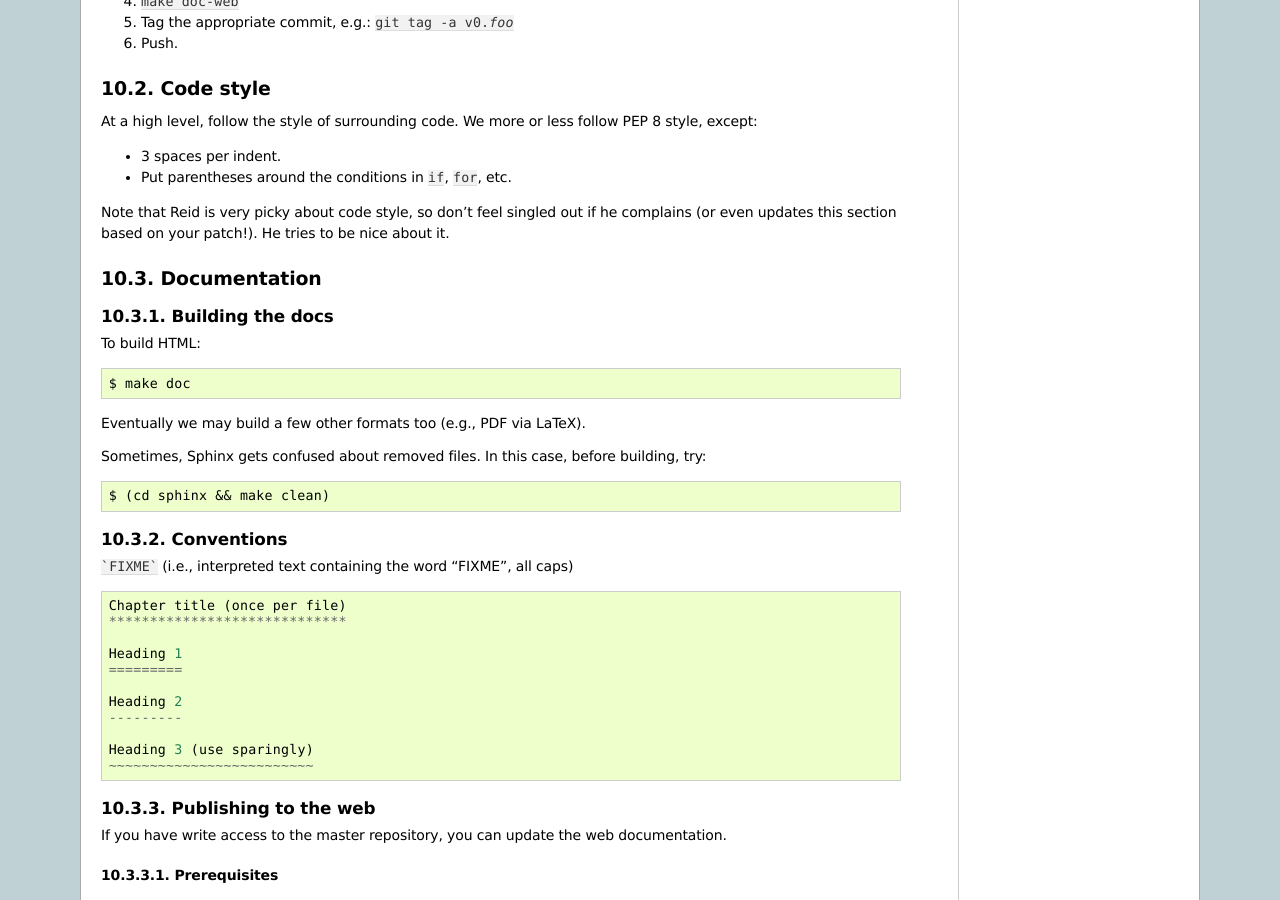
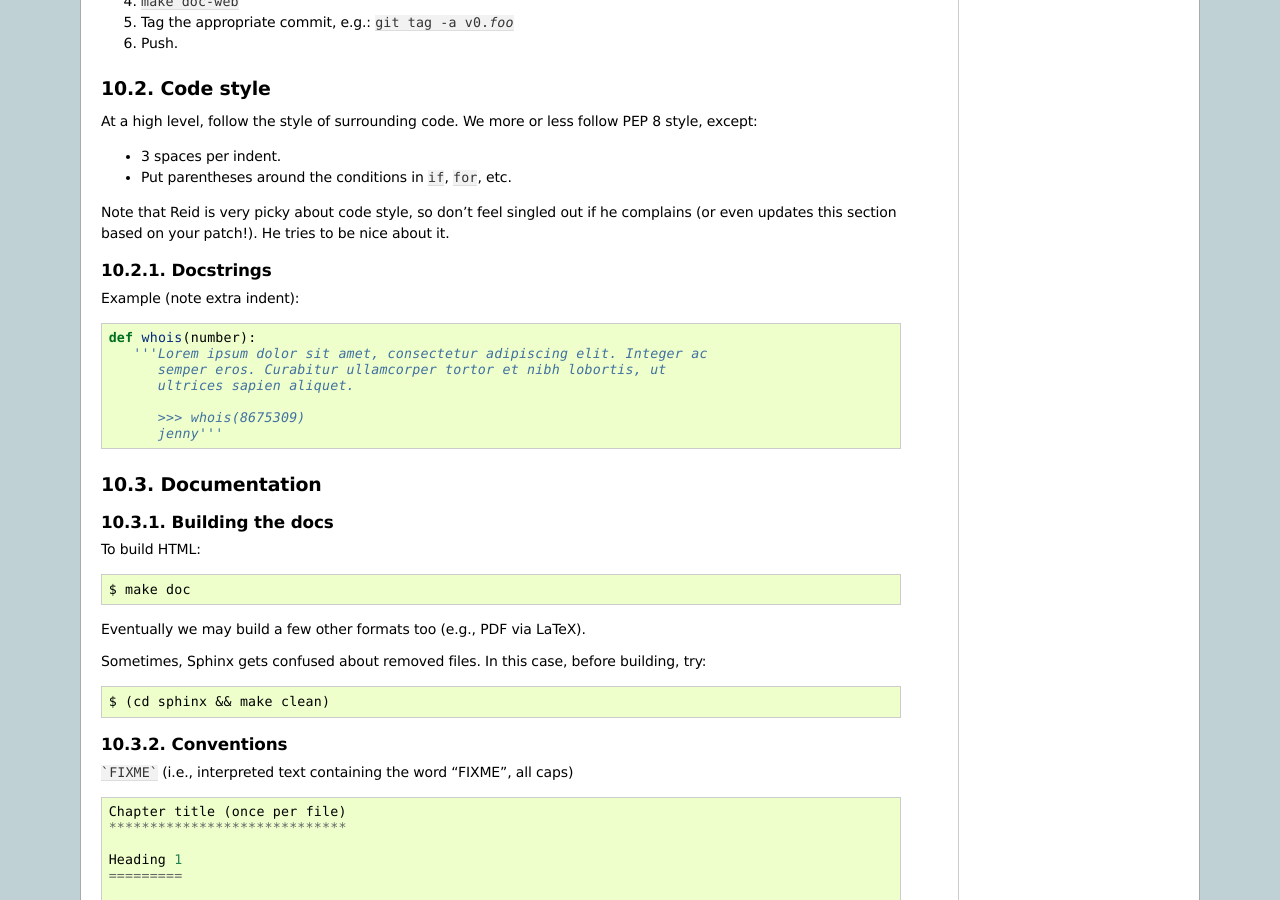
Before and after one commit to reidpr/quac, a Sphinx documentation site: the page built from sphinx/contributing.rst, in a window 1280 px wide and 900 px high, scrolled down 1561 px. Built offline with Sphinx 7.4.7, drawn with Linux system fonts in a browser that asks for light colours; formulas are drawn with MathJax 3.

Commit message:
style police

```diff
--- a/sphinx/contributing.rst
+++ b/sphinx/contributing.rst
@@ -109,6 +109,7 @@ Cutting a release
 #. Tag the appropriate commit, e.g.: :samp:`git tag -a v0.{foo}`
 #. Push.
 
+
 Code style
 ==========
 
@@ -121,6 +122,19 @@ PEP 8 style, except:
 Note that Reid is very picky about code style, so don't feel singled out if he
 complains (or even updates this section based on your patch!). He tries to be
 nice about it.
+
+Docstrings
+----------
+
+Example (note extra indent)::
+
+   def whois(number):
+      '''Lorem ipsum dolor sit amet, consectetur adipiscing elit. Integer ac
+         semper eros. Curabitur ullamcorper tortor et nibh lobortis, ut
+         ultrices sapien aliquet.
+
+         >>> whois(8675309)
+         jenny'''
 
 
 Documentation
```
Also changed, not shown: 1 other file.
